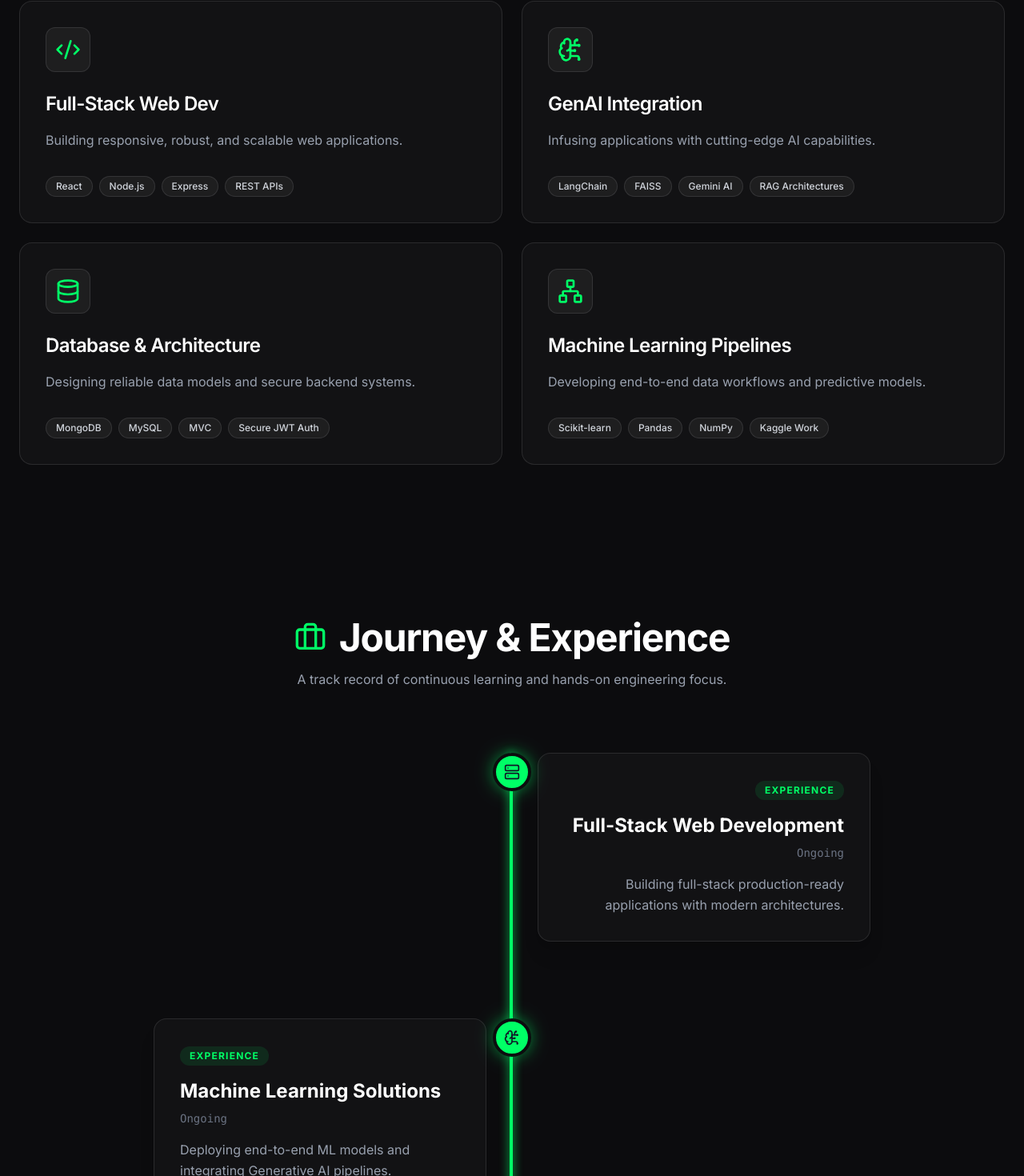
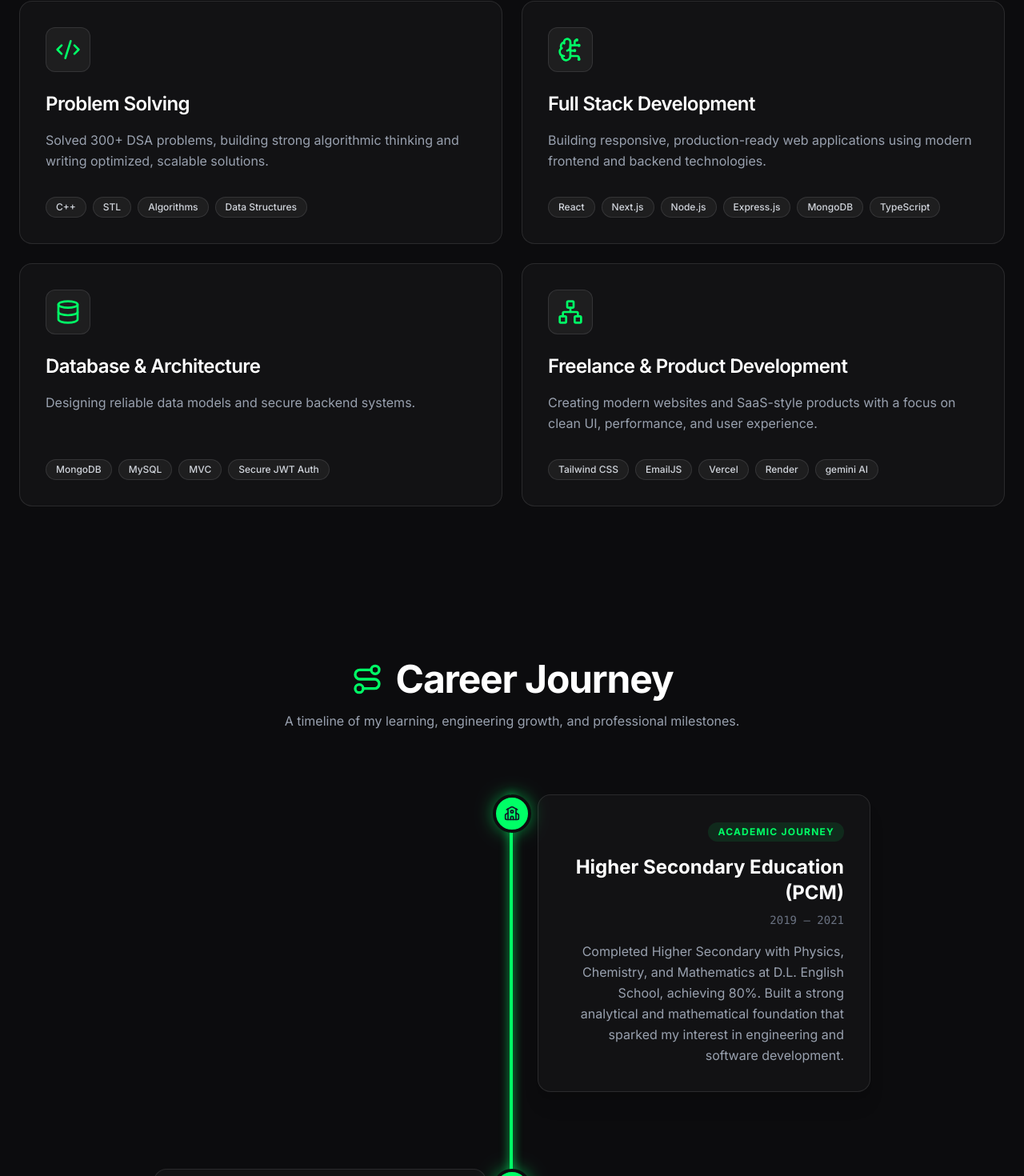
Before and after one commit to ambuj25-crypto/portfolio, a Next.js app: page / in a window 1280 px wide. Shown: the part 1110-2580 px from the top of the page at 80% size. Built offline with nearby package versions, Linux system fonts and the light colour scheme.

Commit message:
changed the basic information

```diff
--- a/src/components/Achievements.tsx
+++ b/src/components/Achievements.tsx
@@ -5,11 +5,11 @@ import { Award, Trophy, Code2 } from "lucide-react";
 
 export default function Achievements() {
   const achievements = [
-    {
-      title: "Active Kaggle Contributor",
-      icon: <Award className="w-8 h-8 text-[#00ff66]" />,
-      description: "Participating in ML challenges and contributing open-source datasets and notebooks.",
-    },
+    // {
+    //   title: "Active Kaggle Contributor",
+    //   icon: <Award className="w-8 h-8 text-[#00ff66]" />,
+    //   description: "Participating in ML challenges and contributing open-source datasets and notebooks.",
+    // },
     {
       title: "8th Place Codeathon Winner",
       icon: <Trophy className="w-8 h-8 text-[#00ff66]" />,
--- a/src/components/Projects.tsx
+++ b/src/components/Projects.tsx
@@ -26,6 +26,25 @@ export default function Projects() {
       githubLink: "https://github.com/ambuj25-crypto/snake-game2",
       ProjectLink:"https://snakegame2507.netlify.app/"
     },
+    {
+      category: "social media management",
+      title: "BrandPilot AI - Social Media Management Platform",
+      description:
+        "A social media management AI-powered platform centralizes content planning and publishing by allowing users to ask AI-driven content questions to generate ideas and strategies, then set specific times on a unified calendar to schedule and auto-publish posts.",
+      tags: ["Next.js 14+, TypeScript, Tailwind CSS, Supabase, PostgreSQL, Gemini AI, pgvector, Vercel"],
+      githubLink: "https://github.com/ambuj25-crypto/brandpilot-ai",
+      ProjectLink:"https://brandpilot-ai-socialmedia.vercel.app/"
+    },
+    {
+      category: "cursor pagination",
+      title: "Scalable Product Catalog Backend with Cursor Pagination",
+      description:
+        "A scalable backend solution for managing product catalogs with efficient cursor-based pagination of almost 20k+ products.",
+      tags: ["Node.js, Express, PostgreSQL (Neon), and Prisma"],
+      githubLink: "https://github.com/ambuj25-crypto/cursor-pagination",
+      ProjectLink:"https://cursor-pagination-self.vercel.app/"
+    }
+
   ];
 
   return (
--- a/src/components/Timeline.tsx
+++ b/src/components/Timeline.tsx
@@ -2,7 +2,7 @@
 
 import { motion, useScroll, useTransform } from "framer-motion";
 import { useRef, useEffect, useState } from "react";
-import { Briefcase, GraduationCap, Code, Server, BrainCircuit, Activity } from "lucide-react";
+import { Briefcase, GraduationCap, Code, Server, BrainCircuit, Activity, Plane, Bot, TriangleAlert, Database, School, Route } from "lucide-react";
 
 export default function Timeline() {
   const containerRef = useRef<HTMLDivElement>(null);
@@ -26,40 +26,54 @@ export default function Timeline() {
 
   const timelineData = [
     {
-      category: "Experience",
-      title: "Full-Stack Web Development",
-      description: "Building full-stack production-ready applications with modern architectures.",
-      icon: <Server className="w-5 h-5 text-gray-900" />,
-      date: "Ongoing",
+      category: "Academic Journey",
+      title: "Higher Secondary Education (PCM)",
+      description: "Completed Higher Secondary with Physics, Chemistry, and Mathematics at D.L. English School, achieving 80%. Built a strong analytical and mathematical foundation that sparked my interest in engineering and software development.",
+      icon: <School className="w-5 h-5 text-gray-900" />,
+      date: "2019 – 2021",
     },
     {
-      category: "Experience",
-      title: "Machine Learning Solutions",
-      description: "Deploying end-to-end ML models and integrating Generative AI pipelines.",
+      category: "Engineering Begins",
+      title: "B.E. Electronics & Telecommunication Engineering",
+      description: "Started my engineering journey at Bangalore Institute of Technology (BIT) after qualifying through COMEDK. While pursuing Electronics & Telecommunication, I gradually discovered my passion for software engineering and modern web technologies.",
       icon: <BrainCircuit className="w-5 h-5 dark:text-gray-900 text-white" />,
-      date: "Ongoing",
+      date: "2023 – 2027",
     },
     {
-      category: "Experience",
+      category: "Problem Solving Journey",
       title: "Data Structures & Algorithms",
-      description: "Solving 200+ structural algorithmic problems to optimize logic and efficiency.",
-      icon: <Code className="w-5 h-5 dark:text-gray-900 text-white" />,
-      date: "Ongoing",
+      description: "Dedicated a significant part of my engineering journey to mastering Data Structures & Algorithms. Solved 300+ coding problems across multiple platforms, strengthening my understanding of problem-solving, algorithms, and coding interviews.",
+      icon: <Database className="w-5 h-5 dark:text-gray-900 text-white" />,
+      date: "2023 – Present",
     },
     {
-      category: "Academic Journey",
-      title: "B.E. Electronics & Telecommunication Engineering",
-      description: "Bangalore Institute of Technology. Focus on core engineering and structural systems.",
-      icon: <GraduationCap className="w-5 h-5 dark:text-gray-900 text-white" />,
-      date: "2023 - 2027",
+      category: "Full Stack Development",
+      title: "Modern Web Development",
+      description: "Expanded into Full Stack Development by building scalable applications using React, Next.js, Node.js, Express.js, MongoDB, and TypeScript. Focused on writing clean, maintainable, and production-ready applications.",
+      icon: <TriangleAlert className="w-5 h-5 dark:text-gray-900 text-white" />,
+      date: "2024 – Present",
+    },
+     {
+      category: "AI & Real-World Projects",
+      title: "AI & Software Engineering Projects",
+      description: "Applied my knowledge by developing AI-powered and full-stack applications, including resume analysis platforms, machine learning solutions, and production-ready web applications, combining modern development practices with practical problem solving.",
+      icon: <Bot className="w-5 h-5 dark:text-gray-900 text-white" />,
+      date: "2025 – Present",
     },
     {
-      category: "Academic Journey",
-      title: "Tata GenAI Powered Data Analytics",
-      description: "Job Simulation outlining foundational competencies in Generative AI and Data Analytics.",
-      icon: <Activity className="w-5 h-5 dark:text-gray-900 text-white" />,
-      date: "Completed",
+      category: "Freelance Experience",
+      title: "Freelance Web Developer",
+      description: "Successfully delivered my first freelance web development project by building a responsive landing page with EmailJS-powered appointment booking, enabling automatic client inquiry emails. Currently exploring and working toward larger freelance opportunities.",
+      icon: < Briefcase className="w-5 h-5 dark:text-gray-900 text-white" />,
+      date: "2026 – Present",
     },
+    {
+      category: "What's Next",
+      title: "Growing as a Software Engineer",
+      description: "Actively preparing for Software Development Engineer (SDE) roles while expanding expertise in Full Stack Development, AI applications, and building impactful real-world products.",
+      icon: <Plane className="w-5 h-5 dark:text-gray-900 text-white" />,
+      date: "Present",
+    }
   ];
 
   return (
@@ -67,11 +81,11 @@ export default function Timeline() {
       {/* Title */}
       <div className="flex flex-col gap-2 mb-20 text-center">
         <h2 className="text-4xl md:text-5xl font-bold tracking-tight dark:text-white text-slate-900 flex justify-center items-center gap-4">
-          <Briefcase className="w-10 h-10 text-[#00ff66]" />
-          Journey & Experience
+          <Route className="w-10 h-10 text-[#00ff66]" />
+          Career Journey
         </h2>
         <p className="dark:text-gray-400 text-slate-600 mt-2 max-w-2xl mx-auto">
-          A track record of continuous learning and hands-on engineering focus.
+          A timeline of my learning, engineering growth, and professional milestones.
         </p>
       </div>
 
--- a/src/components/WhatIDo.tsx
+++ b/src/components/WhatIDo.tsx
@@ -1,20 +1,20 @@
 "use client";
 
 import { motion } from "framer-motion";
-import { Terminal, Code2, Database, BrainCircuit, Network } from "lucide-react";
+import { Terminal, Code2, Database, BrainCircuit, Network, User } from "lucide-react";
 
 export default function WhatIDo() {
   const cards = [
     {
-      title: "Full-Stack Web Dev",
-      description: "Building responsive, robust, and scalable web applications.",
-      skills: ["React", "Node.js", "Express", "REST APIs"],
+      title: "Problem Solving",
+      description: "Solved 300+ DSA problems, building strong algorithmic thinking and writing optimized, scalable solutions.",
+      skills: ["C++", "STL", "Algorithms", "Data Structures"],
       icon: <Code2 className="w-8 h-8 text-[#00ff66]" />,
     },
     {
-      title: "GenAI Integration",
-      description: "Infusing applications with cutting-edge AI capabilities.",
-      skills: ["LangChain", "FAISS", "Gemini AI", "RAG Architectures"],
+      title: "Full Stack Development",
+      description: "Building responsive, production-ready web applications using modern frontend and backend technologies.",
+      skills: ["React", "Next.js", "Node.js", "Express.js", "MongoDB", "TypeScript"],
       icon: <BrainCircuit className="w-8 h-8 text-[#00ff66]" />,
     },
     {
@@ -24,9 +24,9 @@ export default function WhatIDo() {
       icon: <Database className="w-8 h-8 text-[#00ff66]" />,
     },
     {
-      title: "Machine Learning Pipelines",
-      description: "Developing end-to-end data workflows and predictive models.",
-      skills: ["Scikit-learn", "Pandas", "NumPy", "Kaggle Work"],
+      title: "Freelance & Product Development",
+      description: "Creating modern websites and SaaS-style products with a focus on clean UI, performance, and user experience.",
+      skills: ["Tailwind CSS", "EmailJS", "Vercel", "Render","gemini AI"],
       icon: <Network className="w-8 h-8 text-[#00ff66]" />,
     },
   ];
@@ -35,9 +35,9 @@ export default function WhatIDo() {
     <section id="work" className="relative py-24 px-6 max-w-7xl mx-auto w-full">
       {/* Terminal Title */}
       <div className="flex items-center gap-4 mb-16">
-        <Terminal className="w-8 h-8 dark:text-gray-500 text-slate-500" />
+        <User className="w-8 h-8 dark:text-green-500 text-green-500" />
         <h2 className="text-3xl md:text-4xl font-mono dark:text-white text-slate-900 flex items-center">
-          <span className="text-[#00ff66] mr-2">|</span> what i do
+          <span className="text-[#00ff66] mr-2">|</span> What I'm Known For
           <motion.span
             animate={{ opacity: [1, 0] }}
             transition={{ repeat: Infinity, duration: 0.8, ease: "linear" }}
```
